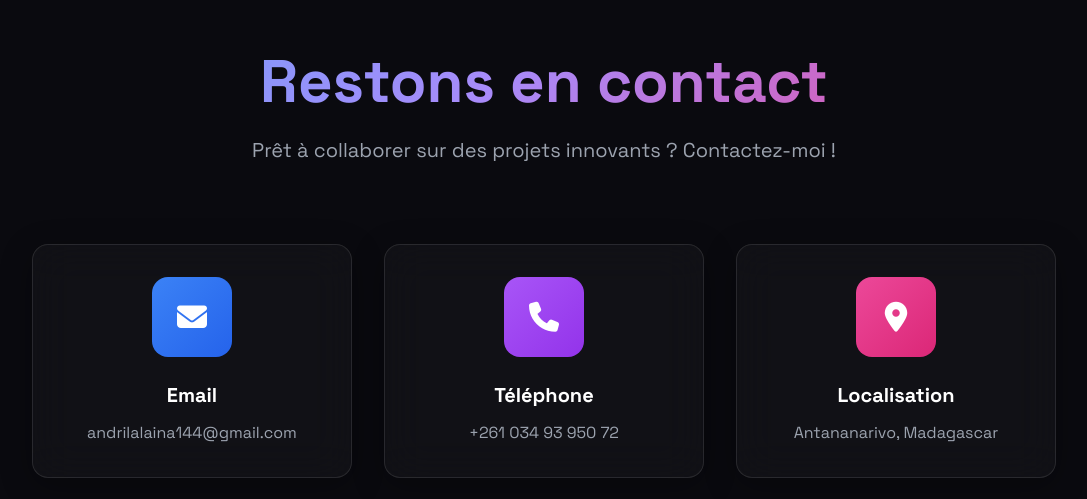
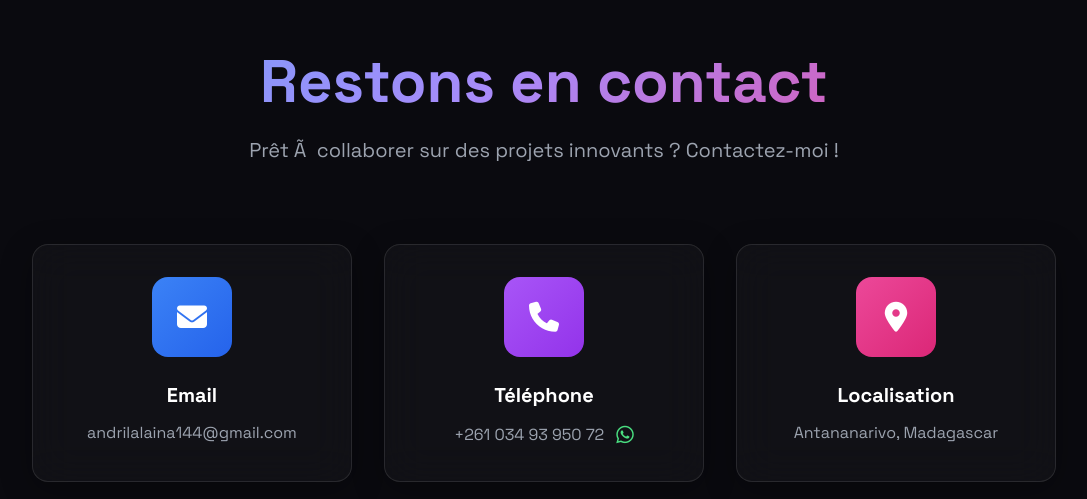
Before and after one commit to LalainaAndrianarimalala/portfolio.io, a plain HTML site: page index.html in a window 1280 px wide. Shown: the part 3360-3859 px from the top of the page, without its empty margins (96-1183 px from the left). Drawn offline with nearby package versions, Linux system fonts and the light colour scheme.

Commit message:
feat: Add WhatsApp contact link to `index.html` and introduce PowerShell scripts for HTML updates and encoding fixes.

```diff
--- a/index.html
+++ b/index.html
@@ -672,7 +672,7 @@
                     <span class="gradient-text">Restons en contact</span>
                 </h2>
                 <p class="text-gray-400 text-base md:text-lg lg:text-xl max-w-2xl mx-auto">
-                    Prêt à collaborer sur des projets innovants ? Contactez-moi !
+                    Prêt Ã  collaborer sur des projets innovants ? Contactez-moi !
                 </p>
             </div>
 
@@ -699,10 +699,17 @@
                         <i class="fa-solid fa-phone text-white"></i>
                     </div>
                     <h3 class="text-lg md:text-xl font-bold mb-2 md:mb-3 text-white">Téléphone</h3>
-                    <a href="tel:+261349395072"
-                        class="text-gray-400 hover:text-purple-400 transition-colors text-sm md:text-base">
-                       +261 034 93 950 72
-                    </a>
+                    <div class="flex items-center justify-center gap-3">
+                        <a href="tel:+261349395072"
+                            class="text-gray-400 hover:text-purple-400 transition-colors text-sm md:text-base">
+                           +261 034 93 950 72
+                        </a>
+                        <a href="https://wa.me/261349395072" target="_blank" rel="noopener noreferrer"
+                            class="text-green-400 hover:text-green-300 transition-colors text-lg md:text-xl"
+                            title="Contactez-moi sur WhatsApp">
+                            <i class="fa-brands fa-whatsapp"></i>
+                        </a>
+                    </div>
                 </div>
 
                 <!-- Localisation -->
```
Also changed, not shown: 2 other files.
